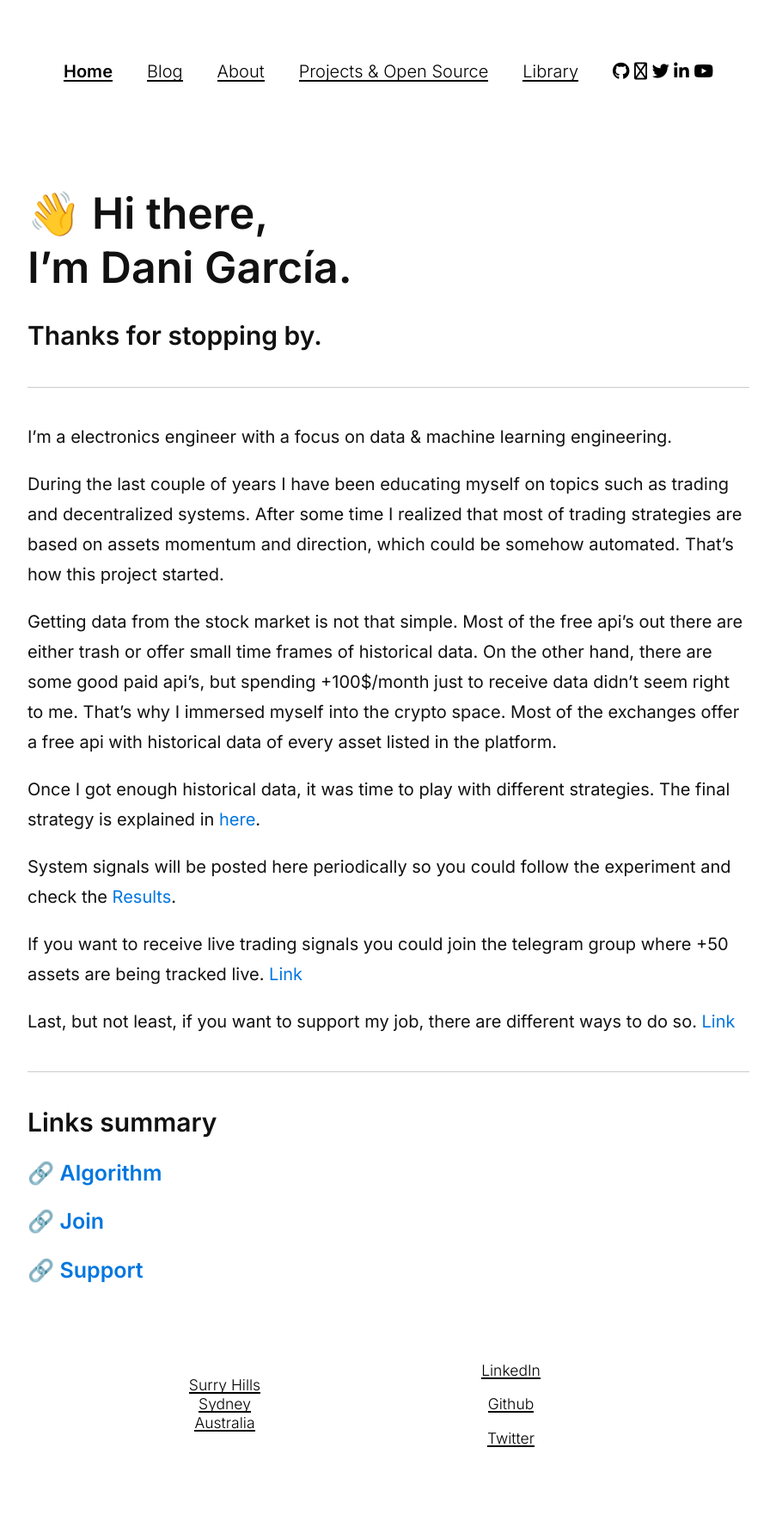
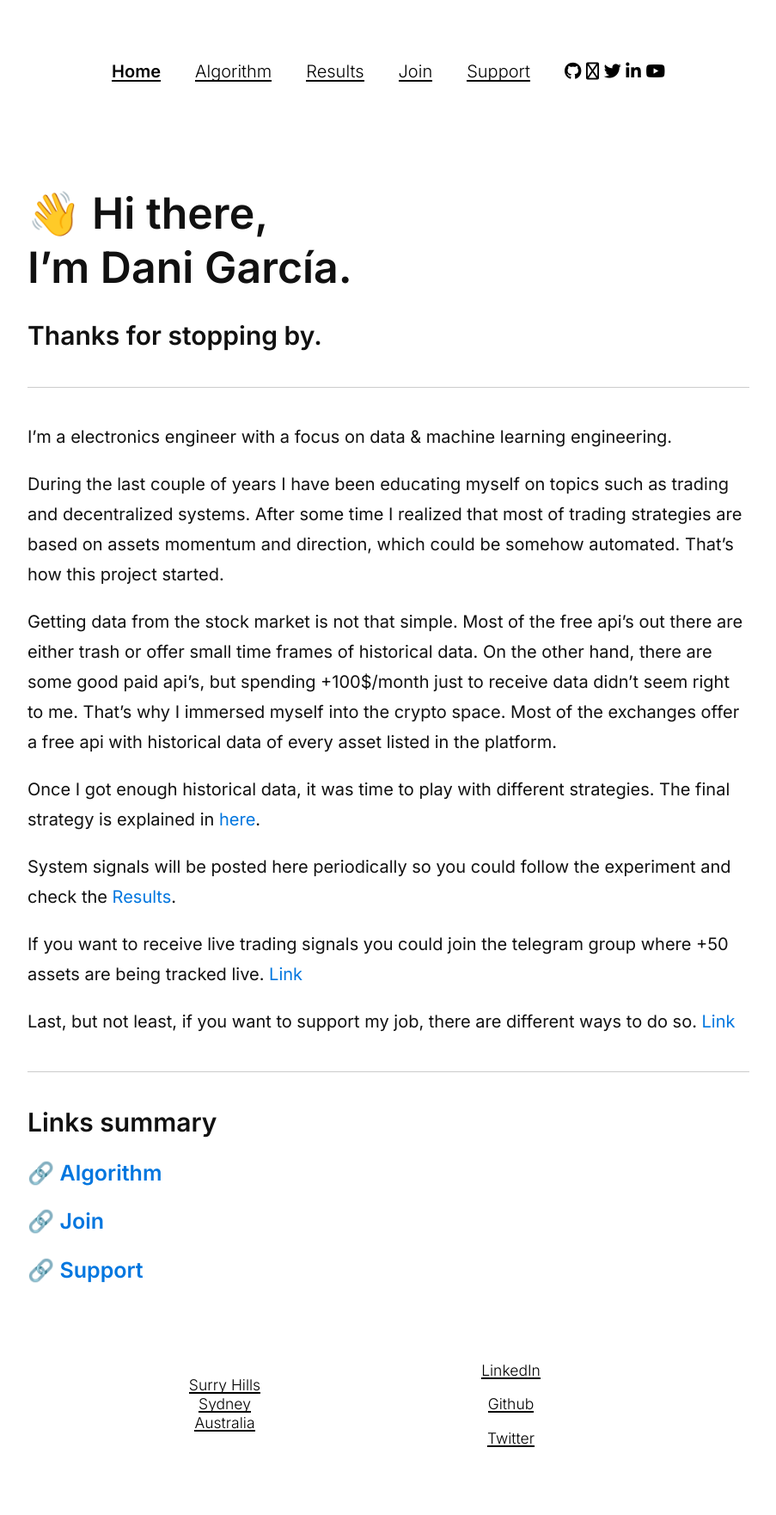
Before and after one commit to danigarci1/danigarci1.github.io, a Jekyll site: the page built from index.md, in a window 1280 px wide. Shown: the whole page at 86% size, without its empty margins (188-1091 px from the left). Built offline with Jekyll 4.4.1, drawn with Linux system fonts in a browser that asks for light colours; nearby versions of some CDN libraries; comment, search, counter and statistics services are not loaded; our own code applies the rules of GitHub Pages for plain Markdown files.

Commit message:
Update navigation.html

```diff
--- a/_includes/navigation.html
+++ b/_includes/navigation.html
@@ -7,16 +7,16 @@
         <a class="nav-underline home {% if page.url == '/' %}current{% endif %}" href="{{site.url}}">Home</a>
       </li>
       <li style="display: inline">
-        <a class="nav-underline blog {% if page.url == '/blog/' %}current{% endif %}" href="{{site.url}}/blog">Blog</a>
+        <a class="nav-underline blog {% if page.url == '/blog/' %}current{% endif %}" href="{{site.url}}/algorithm">Algorithm</a>
       </li>
       <li class="about-anc" style="display: inline">
-        <a class="nav-underline about {% if page.url == '/about/' %}current{% endif %}" href="{{site.url}}/about">About</a>
+        <a class="nav-underline about {% if page.url == '/about/' %}current{% endif %}" href="{{site.url}}/results">Results</a>
       </li>
       <li class="beliefs-anc" style="display: inline">
-        <a class="nav-underline open-source {% if page.url == '/projects/' %}current{% endif %}" href="{{site.url}}/projects">Projects & Open Source</a>
+        <a class="nav-underline open-source {% if page.url == '/projects/' %}current{% endif %}" href="{{site.url}}/join">Join</a>
       </li>
       <li class="team-anc" style="display: inline">
-        <a class="nav-underline library {% if page.url == '/library/' %}current{% endif %}" href="{{site.url}}/library">Library</a>
+        <a class="nav-underline library {% if page.url == '/library/' %}current{% endif %}" href="{{site.url}}/support">Support</a>
       </li>
       <li>
         {% if site.show_social_icons %}
```
